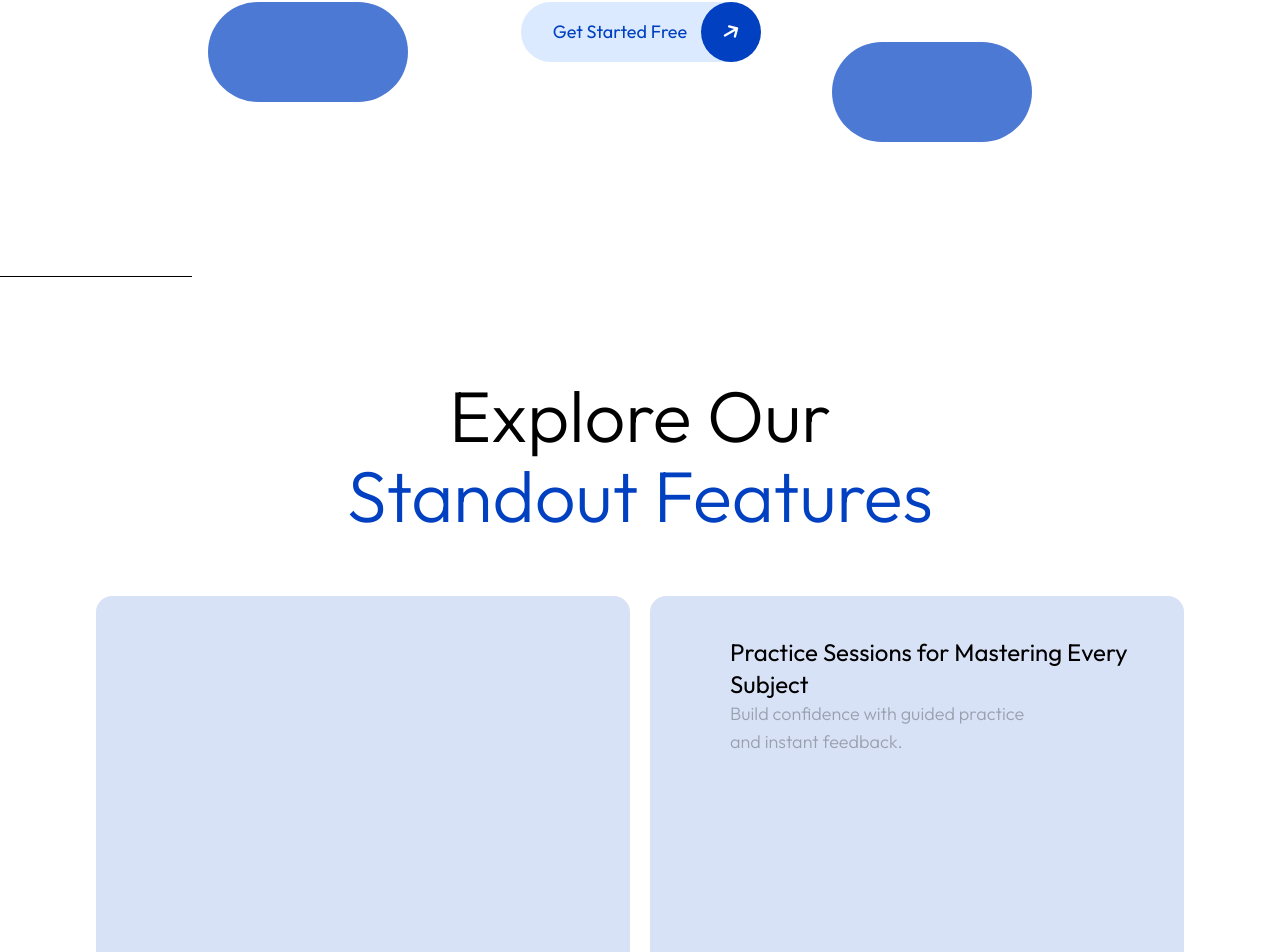
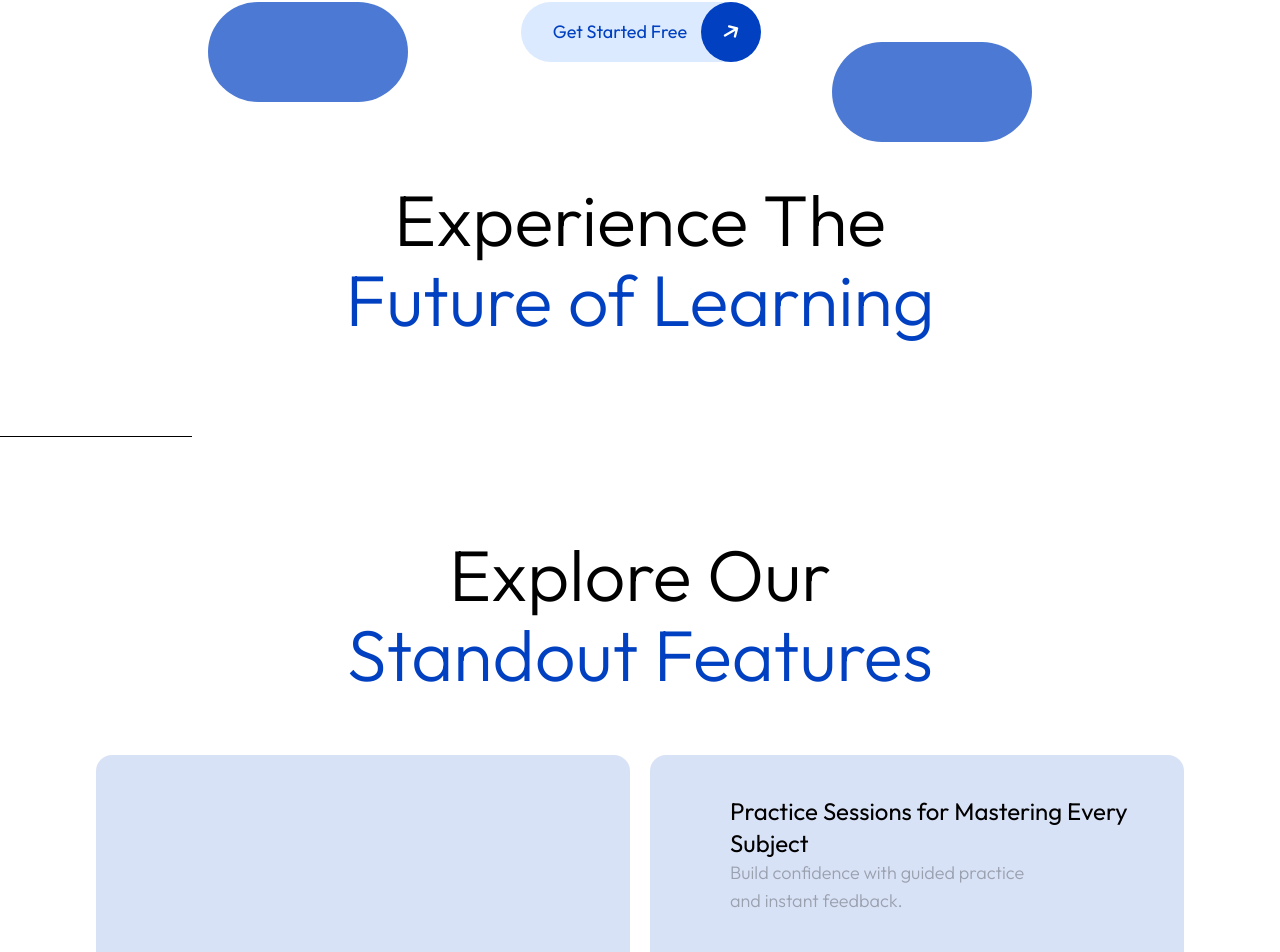
Before and after one commit to bojitha001/rewise-marketing, a React (Vite) app: page / in a window 1280 px wide. Shown: the part 1844-2796 px from the top of the page. Built offline with nearby package versions, Linux system fonts and the light colour scheme.

Commit message:
feat: add BenifitText component and include it in App; adjust Benefits component GSAP animation duration and opacity behavior

```diff
--- a/src/App.jsx
+++ b/src/App.jsx
@@ -12,6 +12,7 @@ import Benifit1 from "./Components/Benifit1"
 import Benifit2 from "./Components/Benifit2"
 import BenifitText from "./Components/BenifitText"
 
+
 gsap.registerPlugin(ScrollTrigger);
 
 const App = () => {
@@ -20,7 +21,7 @@ const App = () => {
     <NavBarNew/>
     <Home/>
     <About/>
-    {/* <BenifitText/> */}
+    <BenifitText/>
     <Benefits/>
     <Benifit1/>
     <Benifit2/>
--- a/src/Components/Benefits.jsx
+++ b/src/Components/Benefits.jsx
@@ -14,7 +14,7 @@ const Benefits = () => {
       scrollTrigger: {
         trigger: ".benifit-section",
         start: "top 5%",
-        end: "+=300%",
+        end: "+=200%",
         scrub: true,
         markers: true,
         pin: true,
@@ -40,22 +40,19 @@ const Benefits = () => {
         yPercent: 0,
         ease: "none",
       })
-      .to(".benifit-section", {
-        opacity: 0,
-      })
+
        .to(".benifit-2", {
         width: "95vw",
         height: "95vh",
         top: "2.5vh",
-        left: "2.5vw",})
+        left: "2.5vw",}).to(".benifit-section", {
+        opacity: 0,
+      })
   });
 
   return (
     <>
-      {/* <div className="text-center text-7xl font-light leading-20">
-        <p>Experience The </p>
-        <p className="text-[#0040c1]">Future of Learning</p>
-      </div> */}
+
       <div className="h-screen relative top-0 left-0 right-0 z-30 mt-24 px-24 benifit-section bg-black">
 
       </div>
--- /dev/null
+++ b/src/Components/BenifitText.jsx
@@ -0,0 +1,14 @@
+import React from 'react'
+
+const BenifitText = () => {
+  return (
+    <div>
+      <div className="text-center text-7xl font-light leading-20">
+        <p>Experience The </p>
+        <p className="text-[#0040c1]">Future of Learning</p>
+      </div>
+    </div>
+  )
+}
+
+export default BenifitText
```
